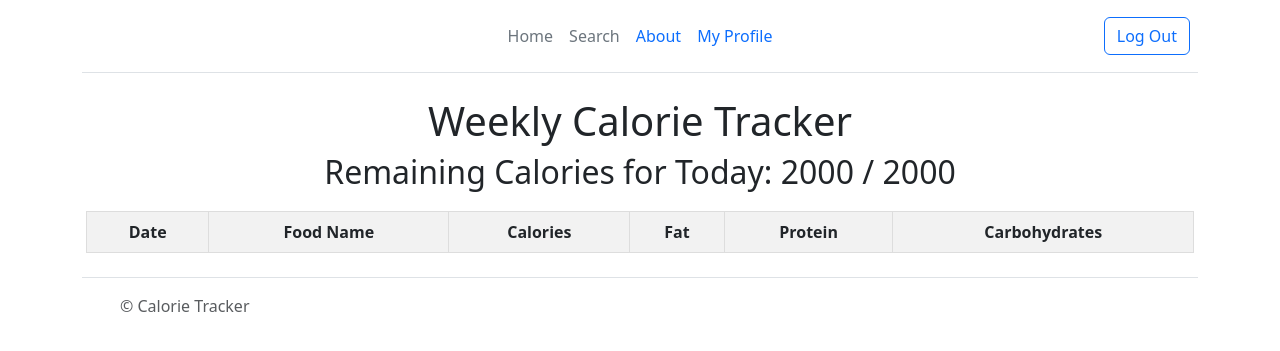
After one commit to amyhuang95/calorie-tracker, a Django app: page /tracker/my-profile/ in a window 1280 px wide. The commit adds this page. Shown: the top 351 px of the page. Run offline with Django 5.2, Linux system fonts and the light colour scheme; the visitor is signed in with stand-in values (Sample User, id 1); data that the repository does not hold is empty.

Commit message:
Set up my profile page

```diff
--- a/calorie_tracker/tracker/static/tracker/styles.css
+++ b/calorie_tracker/tracker/static/tracker/styles.css
@@ -0,0 +1,19 @@
+table {
+    width: 100%;
+    border-collapse: collapse;
+    margin: 20px 0;
+}
+
+th, td {
+    border: 1px solid #ddd;
+    padding: 8px;
+    text-align: center;
+}
+
+th {
+    background-color: #f2f2f2;
+}
+
+tr:nth-child(even) {
+    background-color: #f9f9f9;
+}
--- a/calorie_tracker/tracker/templates/tracker/index.html
+++ b/calorie_tracker/tracker/templates/tracker/index.html
@@ -1,4 +1,7 @@
 {% extends "tracker/layout.html" %}
+
+{% block header %}
+{% endblock %}
 
 {% block body %}
 <h1>Start Managing Your Calories</h1>
--- a/calorie_tracker/tracker/templates/tracker/layout.html
+++ b/calorie_tracker/tracker/templates/tracker/layout.html
@@ -28,14 +28,17 @@
           </svg>
         </a>
       </div>
-      {% block header %}
+
       <ul class="nav col-12 col-md-auto mb-2 justify-content-center mb-md-0">
+        {% block header %}
+        <li><a href="{% url 'index' %}" class="nav-link px-2 link-secondary">Home</a></li>
+        <li><a href="{% url 'food_search' %}" class="nav-link px-2 link-secondary">Search</a></li>
+        {% endblock %}
         <li><a href="#" class="nav-link px-2">About</a></li>
         {% if user.is_authenticated %}
-        <li><a href="#" class="nav-link px-2">My Profile</a></li>
+        <li><a href="{% url 'my_profile' %}" class="nav-link px-2">My Profile</a></li>
         {% endif %}
       </ul>
-      {% endblock %}
       <div class="col-md-3 text-end">
         {% if user.is_authenticated %}
           <a class="btn btn-outline-primary me-2" href="{% url 'logout' %}">Log Out</a>
--- /dev/null
+++ b/calorie_tracker/tracker/templates/tracker/my_profile.html
@@ -0,0 +1,35 @@
+{% extends "tracker/layout.html" %}
+
+{% block body %}
+
+<div>
+    <h1>Weekly Calorie Tracker</h1>
+    <h2>Remaining Calories for Today: {{ remaining_calories }} / {{ goal }}</h2>
+
+    <table>
+        <thead>
+            <tr>
+                <th>Date</th>
+                <th>Food Name</th>
+                <th>Calories</th>
+                <th>Fat</th>
+                <th>Protein</th>
+                <th>Carbohydrates</th>
+            </tr>
+        </thead>
+        <tbody>
+            {% for entry in weekly_entries %}
+                <tr>
+                    <td>{{ entry.date }}</td>
+                    <td>{{ entry.name }}</td>
+                    <td>{{ entry.calories }}</td>
+                    <td>{{ entry.fat }}</td>
+                    <td>{{ entry.protein }}</td>
+                    <td>{{ entry.carbohydrates }}</td>
+                </tr>
+            {% endfor %}
+        </tbody>
+    </table>
+</div>
+
+{% endblock %}
--- a/calorie_tracker/tracker/templates/tracker/register.html
+++ b/calorie_tracker/tracker/templates/tracker/register.html
@@ -1,11 +1,7 @@
 {% extends "tracker/layout.html" %}
 
 {% block header %}
-  <ul class="nav col-12 col-md-auto mb-2 justify-content-center mb-md-0">
-    <li><a href="{% url 'index' %}" class="nav-link px-2 link-secondary">Home</a></li>
     <li><a href="{% url 'food_search' %}" class="nav-link px-2 link-secondary">Search</a></li>
-    <li><a href="#" class="nav-link px-2">About</a></li>
-  </ul>
 {% endblock %}
 
 {% block body %}
--- a/calorie_tracker/tracker/urls.py
+++ b/calorie_tracker/tracker/urls.py
@@ -8,4 +8,5 @@ urlpatterns= [
     path("login", views.login_view, name="login"),
     path("logout", views.logout_view, name="logout"),
     path("register", views.register, name="register"),
+    path("my-profile/", views.my_profile, name="my_profile"),
 ]
--- a/calorie_tracker/tracker/views.py
+++ b/calorie_tracker/tracker/views.py
@@ -1,12 +1,12 @@
-from django.shortcuts import render, redirect
+from django.shortcuts import render
 from django.contrib.auth import authenticate, login, logout
 from django.db import IntegrityError
 from django.http import HttpResponse, HttpResponseRedirect
 from django.urls import reverse
 from django.contrib.auth.decorators import login_required
 from django.utils import timezone
+from datetime import timedelta
 from .fatsecret import FatSecretAPI
-from .forms import *
 from .models import *
 
 
@@ -49,25 +49,6 @@ def food_detail(request, food_id):
         food_entry.save()
         return HttpResponseRedirect(reverse("food_search")) # could design a JS pop up window
 
-@login_required
-def save_entry(request):
-    """Saves food entry to the user"""
-    if request.method == "POST":
-        food_entry = FoodEntry(
-            user = request.user,
-            food_id = request.POST["food_id"],
-            name = request.POST["food_name"],
-            calories = request.POST["calories"],
-            fat = request.POST["fat"],
-            protein = request.POST["protein"],
-            carbohydrates = request.POST["carbohydrate"],
-        )
-        food_entry.save()
-        food_id = request.POST["food_id"]
-        food_name = request.POST["food_name"]
-    return HttpResponseRedirect(reverse("food_detail"),
-                                {"food_id": food_id,
-                                 "message": f"{food_name} has been added to your profile"})
 
 def login_view(request):
     if request.method == "POST":
@@ -119,3 +100,43 @@ def register(request):
         return HttpResponseRedirect(reverse("index"))
     else:
         return render(request, "tracker/register.html")
+
+@login_required
+def save_entry(request):
+    """Saves food entry to the user"""
+    if request.method == "POST":
+        food_entry = FoodEntry(
+            user = request.user,
+            food_id = request.POST["food_id"],
+            name = request.POST["food_name"],
+            calories = request.POST["calories"],
+            fat = request.POST["fat"],
+            protein = request.POST["protein"],
+            carbohydrates = request.POST["carbohydrate"],
+        )
+        food_entry.save()
+        food_id = request.POST["food_id"]
+        food_name = request.POST["food_name"]
+    return HttpResponseRedirect(reverse("food_detail"),
+                                {"food_id": food_id,
+                                 "message": f"{food_name} has been added to your profile"})
+
+@login_required
+def my_profile(request):
+    # Get the user's calorie data in a week
+    today = timezone.now().date() - timedelta(days=1) # adjust for naive timezone
+    past_week = today - timedelta(days=7)
+    weekly_entries = FoodEntry.objects.filter(user=request.user, date__gte=past_week)
+    weekly_entries.order_by('-date')
+
+    # Calculate remaining calories for today
+    goal = 2000
+    today_entries = FoodEntry.objects.filter(user=request.user, date=today)
+    today_calories = sum(float(entry.calories) for entry in today_entries)
+    remaining_calories = goal - today_calories
+
+    return render(request, "tracker/my_profile.html", {
+        'weekly_entries': weekly_entries,
+        'remaining_calories': remaining_calories,
+        'goal': goal,
+    })
```
Also changed, not shown: calorie_tracker/tracker/templates/tracker/food_detail.html (+10 -9 lines), calorie_tracker/tracker/templates/tracker/food_search.html (+0 -7 lines), calorie_tracker/tracker/templates/tracker/login.html (+0 -8 lines).
